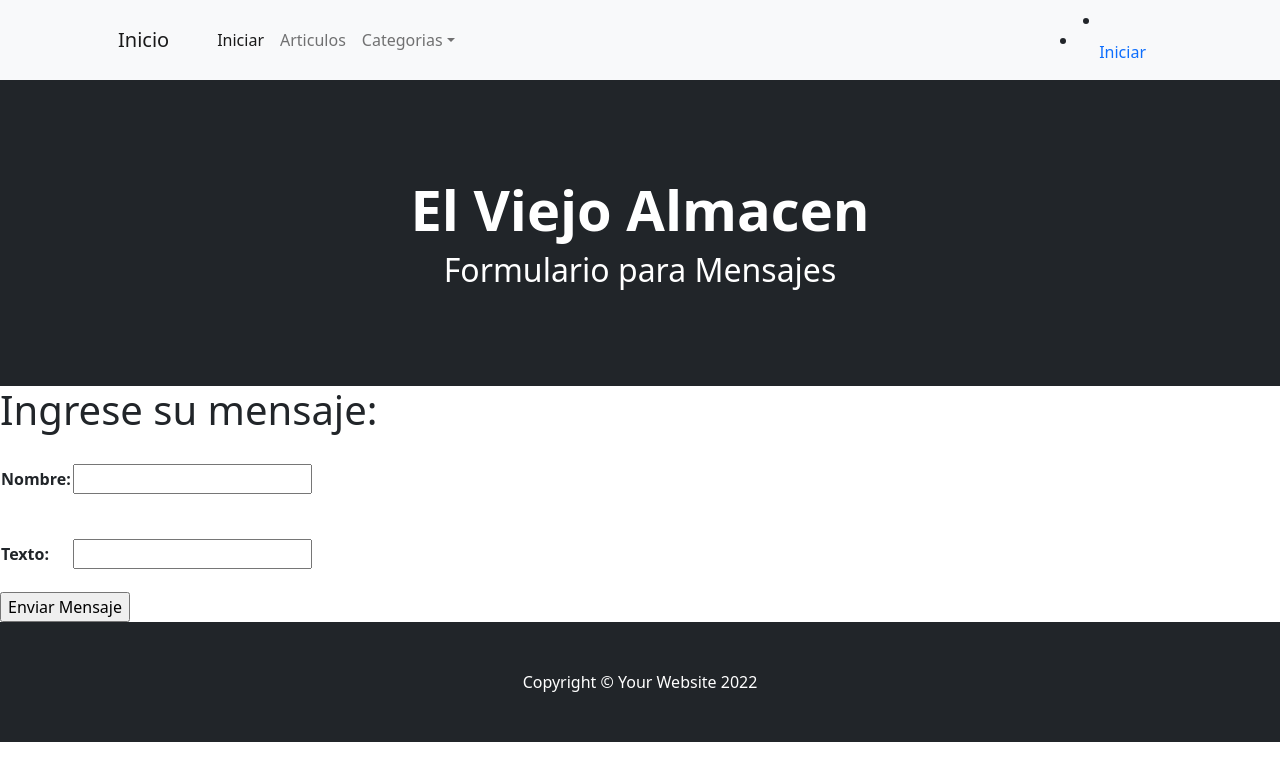
After one commit to DankoTym/ProyectoFinal-Diaz-Tymcziszyn, a Django app: page /AppSuper/mensajeFormulario/ in a window 1280 px wide. The commit adds this page. Shown: the top 781 px of the page. Run offline with Django 4.2, Linux system fonts and the light colour scheme; parts of the project's set-up code (start-up, migrations or seed data) failed here and were passed over; some libraries are stand-ins or nearby versions.

Commit message:
logout, acomodo de nav, formulario mensajes

```diff
--- a/AppSuper/admin.py
+++ b/AppSuper/admin.py
@@ -1,7 +1,6 @@
 from django.contrib import admin
-from .models import User, Producto, Mensaje
+from .models import Producto, Mensaje
 
 # Register your models here.
-admin.site.register(User)
 admin.site.register(Producto)
 admin.site.register(Mensaje)
--- a/AppSuper/forms.py
+++ b/AppSuper/forms.py
@@ -3,6 +3,7 @@ from django import forms
 from django.contrib.auth.forms import UserCreationForm
 from django.contrib.auth.models import User
 
+#Esto sirve para que en el .html se reflejen los datos que necesito
 #Este block es para el registro de usuario
 #------REGISTRO----------
 class UserRegistrationForm(UserCreationForm):
@@ -14,7 +15,7 @@ class Meta:
     fields = {'username', 'email', 'password1', 'password2'}
     help_text = {k:"" for k in fields}
 
-#----------Edición de User---------- (aún no programe esto)
+#----------Edición de User----------
 class UserEditForm(UserCreationForm):
     email = forms.EmailField(required=True)
     password1 = forms.CharField(label="Nueva Contraseña", widget=forms.PasswordInput)
@@ -23,3 +24,10 @@ class Meta:
     model = User    #Esta info la genera Django internamente
     fields = {'email', 'password1', 'password2'}
     help_text = {k:"" for k in fields}
+
+
+
+#---Mensajes:----
+class MensajeFormulario(forms.Form):
+    nombre = forms.CharField(max_length=50)
+    texto = forms.CharField(max_length=150)
--- a/AppSuper/templates/AppSuper/carrito.html
+++ b/AppSuper/templates/AppSuper/carrito.html
@@ -44,7 +44,7 @@
 </div>
 <div class="row text-center">
     <div class="col-6"><a href="{% url 'CLS' %}" class="btn btn-danger">Limpiar</a></div>
-    <div class="col-6"><a href="#" class="btn btn-success">Guardar</a></div>
+    <!-- <div class="col-6"><a href="#" class="btn btn-success">Guardar</a></div> -->  <!-- Estaria bueno mandar todo el carrito como contexto -->
 </div>
 
 {% endblock%}
--- /dev/null
+++ b/AppSuper/templates/AppSuper/mensajeFormulario.html
@@ -0,0 +1,19 @@
+{% extends "AppSuper/padre.html" %}
+{% load static %}
+
+{% block contenidoDeTitulo %}
+
+<h2>Formulario para Mensajes</h2>
+{% endblock%}
+
+{% block contenidoCambiante %}
+
+<form action="{% url 'mensajeFormulario' %}" method="POST">{% csrf_token %}  <!-- Con esto se genera el token necesario para enviar los datos-->
+    <h1>Ingrese su mensaje:</h1>
+    <table width="150" height="150">
+        {{miFormulario.as_table}}
+    </table>
+    <input type="submit" value="Enviar Mensaje">        <!--- Acá se genera el boton para enviar los datos -->
+</form>
+
+{% endblock %}
--- a/AppSuper/templates/AppSuper/padre.html
+++ b/AppSuper/templates/AppSuper/padre.html
@@ -22,8 +22,15 @@
                 <button class="navbar-toggler" type="button" data-bs-toggle="collapse" data-bs-target="#navbarSupportedContent" aria-controls="navbarSupportedContent" aria-expanded="false" aria-label="Toggle navigation"><span class="navbar-toggler-icon"></span></button>
                 <div class="collapse navbar-collapse" id="navbarSupportedContent">
                     <ul class="navbar-nav me-auto mb-2 mb-lg-0 ms-lg-4">
-                        <li class="nav-item"><a class="nav-link active" aria-current="page" href="#!">Login</a></li>
+
+                        {% if user.is_authenticated %}  <!-- Esto es para que solo los logueados ingresen acá-->
+                            <li class="nav-item"><a class="nav-link active" aria-current="page" href="{% url 'mensajeFormulario'%}"">Mensaje</a></li>
+                        {% else %}                      <!-- En caso de no estar logueado, ingresa acá -->
+                            <li class="nav-item"><a class="nav-link active" aria-current="page" href="{% url 'login'%}"">Iniciar</a></li>
+                        {% endif %}
+
                         <li class="nav-item"><a class="nav-link" href="{% url 'Tienda'%}">Articulos</a></li>
+
                         <li class="nav-item dropdown">
                             <a class="nav-link dropdown-toggle" id="navbarDropdown" href="#" role="button" data-bs-toggle="dropdown" aria-expanded="false">Categorias</a>
                             <ul class="dropdown-menu" aria-labelledby="navbarDropdown">
@@ -34,13 +41,17 @@
                             </ul>
                         </li>
                     </ul>
-                    <form class="d-flex">
-                        <button class="btn btn-outline-dark" type="submit">
-                            <i class="bi-cart-fill me-1"></i>
-                            Cart
-                            <span class="badge bg-dark text-white ms-1 rounded-pill">0</span>
-                        </button>
-                    </form>
+                    <li
+
+                        {% if user.is_authenticated %}  <!-- Esto es para que solo los logueados ingresen acá-->
+                            <li class="nav-item"><a class="nav-link active" aria-current="page" href="{% url 'editarPerfil'%}">{{user.username}}</a></li>
+                            <li class="nav-item"><a class="nav-link active" aria-current="page" href="{% url 'logout'%}">Salir</a></li>
+                        {% else %}                      <!-- En caso de no estar logueado, ingresa acá -->
+                            <li class="nav-item"><a class="nav-link active" aria-current="page" href="{% url 'login'%}"">Iniciar</a></li>
+                        {% endif %}
+
+
+                    </li>
                 </div>
             </div>
         </nav>
--- a/AppSuper/templates/AppSuper/tienda.html
+++ b/AppSuper/templates/AppSuper/tienda.html
@@ -102,7 +102,7 @@
         </div>
         <div class="row text-center">
             <div class="col-6"><a href="{% url 'CLS' %}" class="btn btn-danger">Limpiar</a></div>
-            <div class="col-6"><a href="#" class="btn btn-success">Guardar</a></div>
+            <!-- <div class="col-6"><a href="#" class="btn btn-success">Guardar</a></div> -->  <!-- Estaria bueno mandar todo el carrito como contexto -->
         </div>
     </div>
 </body>
--- a/AppSuper/urls.py
+++ b/AppSuper/urls.py
@@ -1,6 +1,7 @@
 from django.urls import path
 from AppSuper import views
 from AppSuper.views import tienda, agregar_producto, eliminar_producto, restar_producto, limpiar_carrito
+from django.contrib.auth.views import LogoutView    #Esto es solo para el logout
 
 urlpatterns = [
     #path('', views.Inicio, name="inicio"),
@@ -10,7 +11,11 @@ urlpatterns = [
     path('eliminar/<int:producto_id>/', eliminar_producto, name="Del"),
     path('restar/<int:producto_id>/', restar_producto, name="Sub"),
     path('limpiar/', limpiar_carrito, name="CLS"),
-    #LOGIN:
+    #USER:
     path('login/', views.login_request, name="login"),
     path('registro/', views.register_request, name="registro"),
+    path('editarPerfil', views.editarPerfil, name="editarPerfil"),
+    path('loguot', LogoutView.as_view(template_name='AppSuper/logout.html'), name="logout"),
+    #Mensaje:
+    path('mensajeFormulario/', views.mensajeFormulario, name="mensajeFormulario"),
 ]
--- a/AppSuper/views.py
+++ b/AppSuper/views.py
@@ -1,14 +1,17 @@
 from django.shortcuts import render
 from django.http import HttpResponse
 from django.template import loader
+from django.shortcuts import redirect   #redirige los datos a la pagina establecida (menos lineas de codigo)
+from AppSuper.models import Producto, Mensaje   #importo mis models
+
 #----IMPORTACIONES CARRITO Y TIENDA:---
 from AppSuper.Carrito import Carrito
-from AppSuper.models import Producto
-from django.shortcuts import redirect   #redirige los datos a la pagina establecida (menos lineas de codigo)
 #----IMPORTACIONES LOGIN:----
 from django.contrib.auth.forms import AuthenticationForm, UserCreationForm
 from django.contrib.auth import login, authenticate, logout
 from AppSuper.forms import UserRegistrationForm, UserEditForm
+#----IMPORTACIONES MENSAJES:--
+from AppSuper.forms import MensajeFormulario
 
 
 #----Carrito de Compras:------
@@ -21,7 +24,6 @@ def agregar_producto(request, producto_id):
     producto = Producto.objects.get(id=producto_id)
     carrito.agregar(producto)
     return redirect("Tienda")
-
 
 def eliminar_producto(request, producto_id):
     carrito = Carrito(request)
@@ -63,6 +65,7 @@ def login_request(request):
     else:
         form = AuthenticationForm()
         return render(request, 'AppSuper/login.html', {'form':form})
+
 #---Crear usuario-----
 def register_request(request):
     if request.method == 'POST':
@@ -76,3 +79,38 @@ def register_request(request):
     else:
         form = UserRegistrationForm()
         return render(request, 'AppSuper/tienda.html', {'form':form})
+
+#----EDITAR USUARIO----
+def editarPerfil(request):
+    usuario = request.user #aca django manda directamente el modelo, no lo generamos nos
+
+    if request.method == 'POST':
+        formulario = UserEditForm(request.POST)
+
+        if formulario.is_valid():
+            informacion = formulario.cleaned_data
+
+            usuario.password1 = informacion['password1']
+            usuario.password2 = informacion['password2']
+            usuario.save()
+
+            return render(request, 'AppSuper/inicio.html',{'mensaje':f"Datos de {username} actualizados"})
+    else:
+        formulario = UserEditForm(initial={'email':usuario.email})
+    return render(request, 'AppSuper/editarPerfil.html', {'formulario':formulario, 'usuario':usuario.username})
+
+#----CONTACTO----------
+def mensajeFormulario(request):
+    if request.method == 'POST':
+        miFormulario = MensajeFormulario(request.POST)
+        if miFormulario.is_valid():
+            informacion=miFormulario.cleaned_data
+        nombre = informacion['nombre']
+        texto = informacion['texto']
+        mensaje = Mensaje(nombre=nombre, texto=texto)
+        mensaje.save()
+        return redirect("Tienda")
+    else:
+        miFormulario = MensajeFormulario()
+
+    return render(request, 'AppSuper/mensajeFormulario.html', {'miFormulario':miFormulario})
```
Also changed, not shown: AppSuper/models.py (+2 -10 lines), AppSuper/templates/AppSuper/editarPerfil.html (added, +19 -0 lines), AppSuper/templates/AppSuper/inicio.html (+4 -8 lines), AppSuper/templates/AppSuper/logout.html (added, +7 -0 lines), AppSuper/migrations/0006_remove_mensaje_usuario_mensaje_nombre.py (added), AppSuper/migrations/0007_delete_user.py (added), db.sqlite3.
